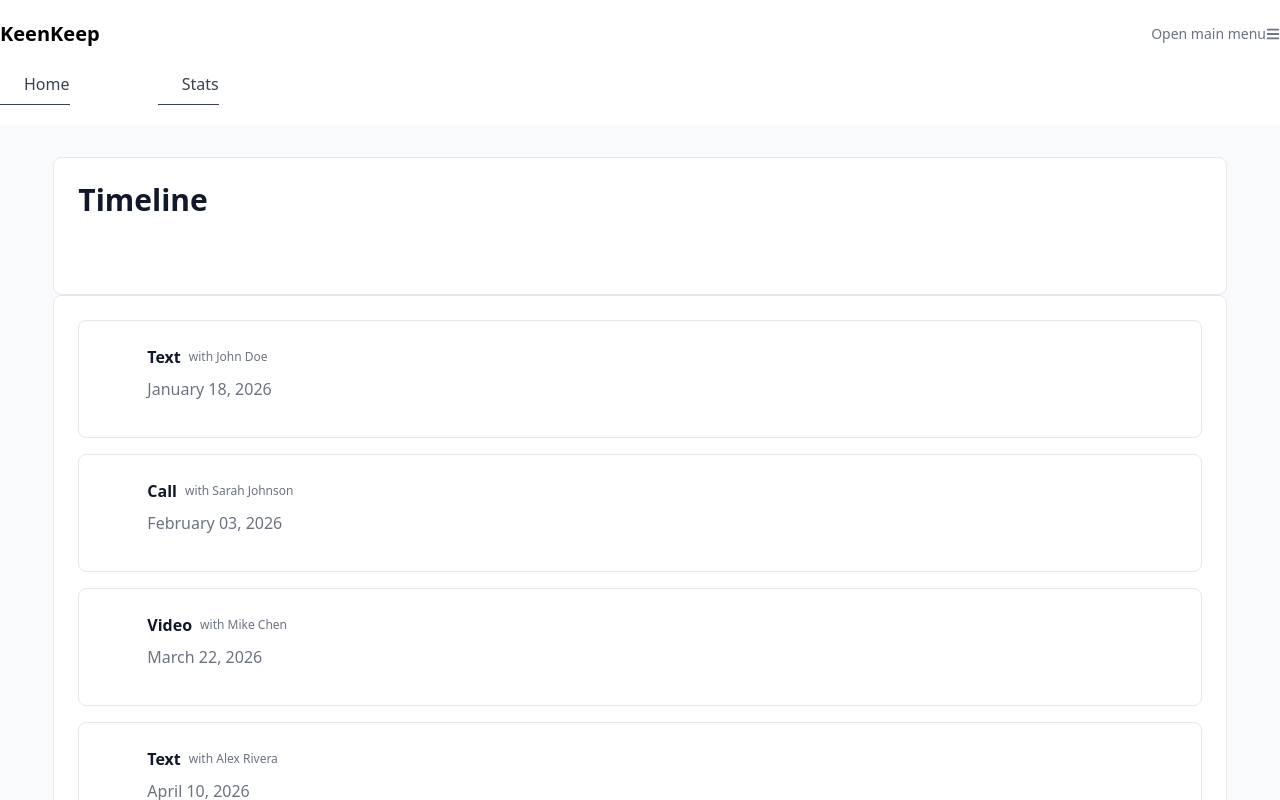
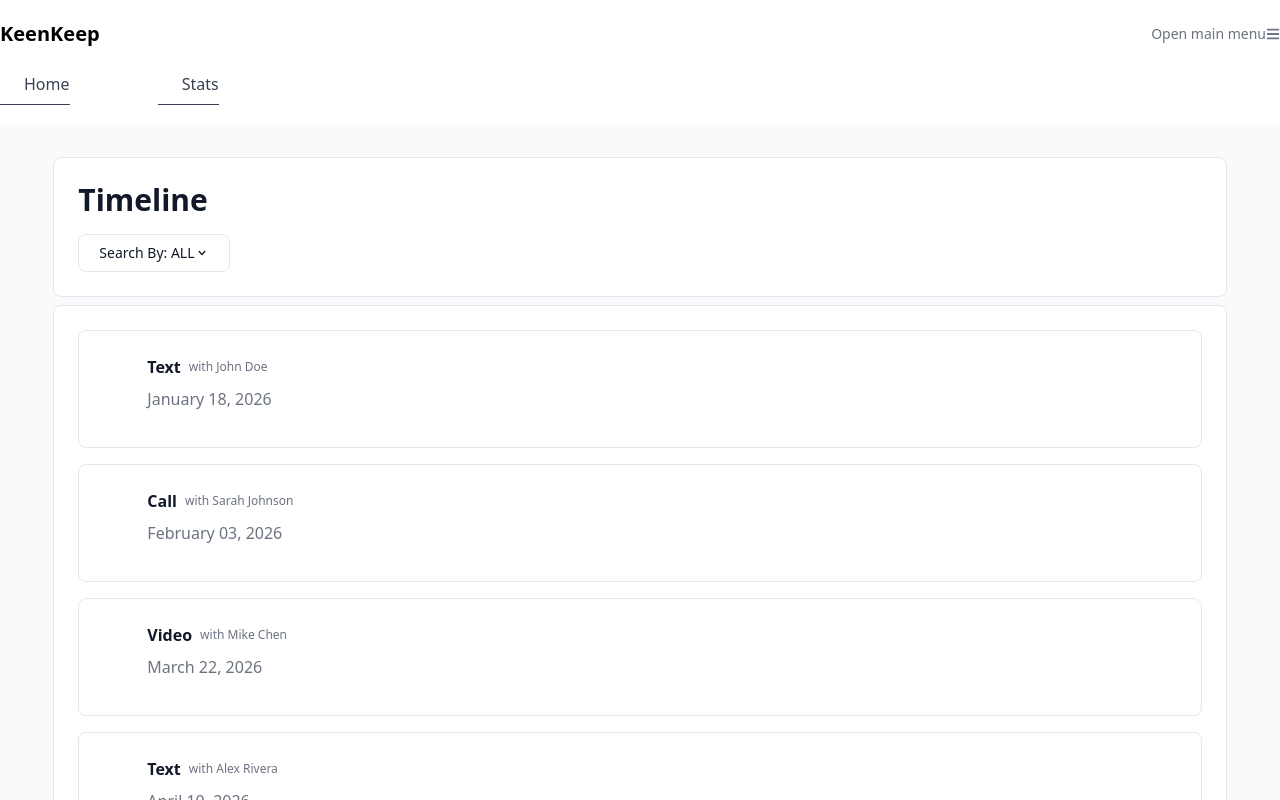
Before and after one commit to sayedrkhalid-dev/asgmt-7, a Next.js app: page /timeline in a window 1280 px wide. Shown: the top 800 px of the page. Built offline with nearby package versions, Linux system fonts and the light colour scheme; some icons are missing.

Commit message:
feat: add search feature of timeline

```diff
--- a/src/app/timeline/page.jsx
+++ b/src/app/timeline/page.jsx
@@ -2,9 +2,17 @@
 import { Card, Dropdown, DropdownItem } from "flowbite-react";
 import Interaction from "./Interaction/Interaction";
 import { useFriend } from "@/context/FriendContext";
+import { useState } from "react";
 
 const TimelinePage = () => {
   const { timeline } = useFriend();
+  const [searchType, setSearchType] = useState("all");
+  const searchedTimeline = (type) => {
+    if (searchType.toLowerCase() === "all") return timeline;
+    return timeline.filter(
+      (interaction) => interaction.type === type.toLowerCase(),
+    );
+  };
 
   return (
     <section>
@@ -15,20 +23,28 @@ const TimelinePage = () => {
               Timeline
             </h1>
             <Dropdown
-              label="Filter Timeline"
-              dismissOnClick={false}
+              color="alternative"
+              label={`Search By:  ${searchType.toUpperCase()}`}
               className="py-2"
             >
-              <DropdownItem>Text</DropdownItem>
-              <DropdownItem>Meet up</DropdownItem>
-              <DropdownItem>Video</DropdownItem>
-              <DropdownItem>Call</DropdownItem>
+              <DropdownItem onClick={() => setSearchType("all")}>
+                All
+              </DropdownItem>
+              <DropdownItem onClick={() => setSearchType("text")}>
+                Text
+              </DropdownItem>
+              <DropdownItem onClick={() => setSearchType("video")}>
+                Video
+              </DropdownItem>
+              <DropdownItem onClick={() => setSearchType("call")}>
+                Call
+              </DropdownItem>
             </Dropdown>
           </div>
         </Card>
 
-        <Card className="text-gray-500 dark:text-gray-300 justify-items-start">
-          {timeline.map((interaction) => (
+        <Card className="mt-2 text-gray-500 dark:text-gray-300 justify-items-start">
+          {searchedTimeline(searchType).map((interaction) => (
             <Interaction key={interaction.id} interaction={interaction} />
           ))}
         </Card>
```
